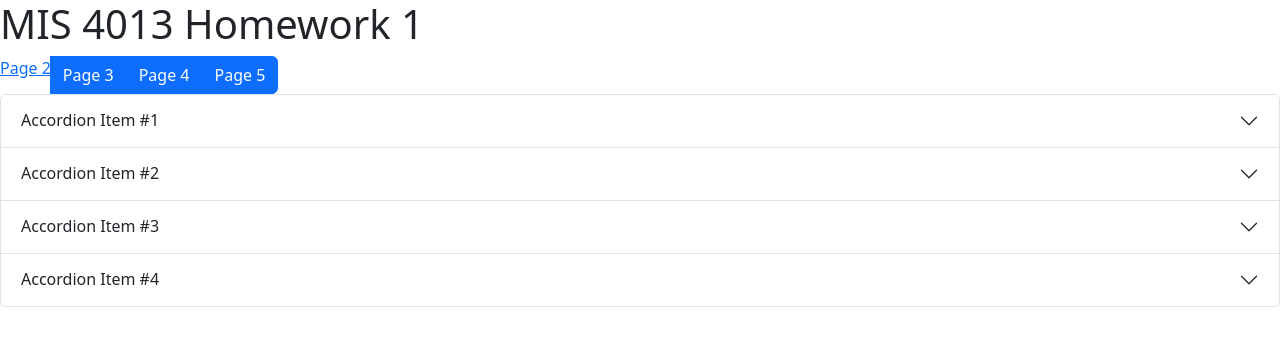
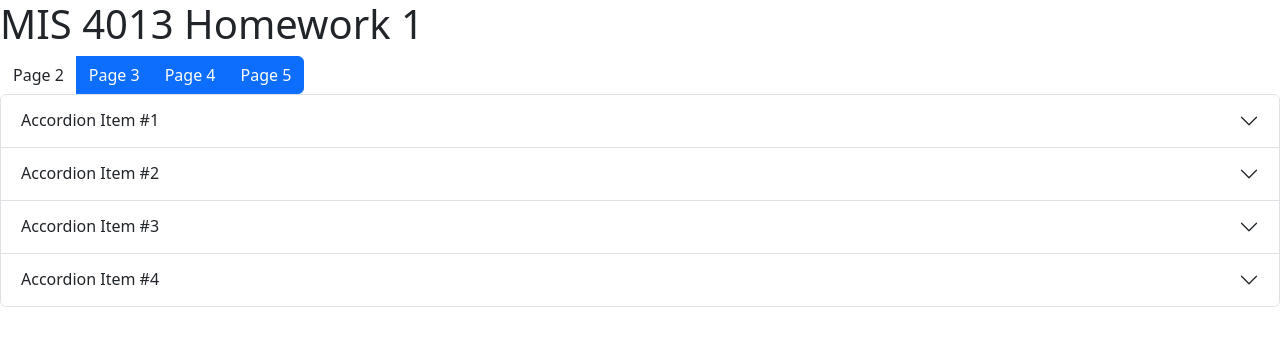
Before and after one commit to mishadenny/mis4013hw1, a plain HTML site: page index.html in a window 1280 px wide. Drawn offline with nearby package versions, Linux system fonts and the light colour scheme.

Commit message:
Update index.html

```diff
--- a/index.html
+++ b/index.html
@@ -9,7 +9,7 @@
   <body>
     <h1>MIS 4013 Homework 1</h1>
 <div class="btn-group">
-  <a href="page2.html" class="btn-$pink-100">Page 2</a>
+  <a href="page2.html" class="btn btn-$pink-100">Page 2</a>
   <a href="page3.html" class="btn btn-primary">Page 3</a>
   <a href="page4.html" class="btn btn-primary">Page 4</a>
   <a href="page5.html" class="btn btn-primary">Page 5</a>
```
